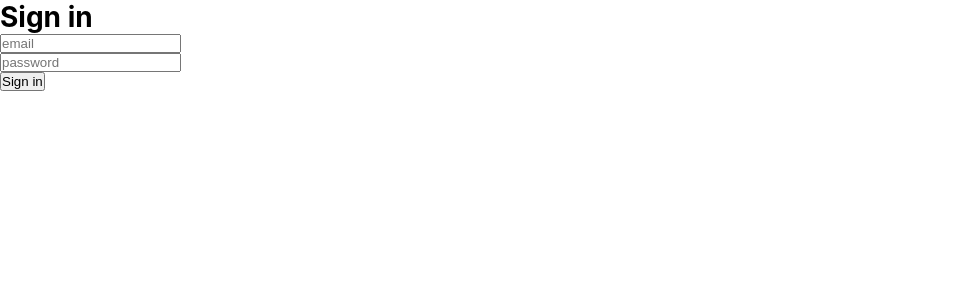
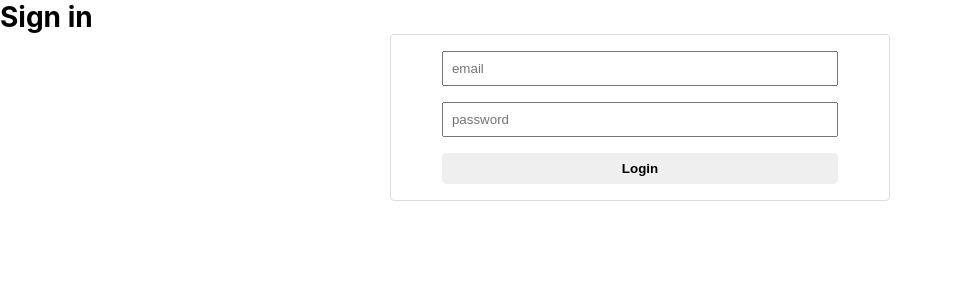
Before and after one commit to harutete/fuku, a Next.js app: page /sign-in in a window 1280 px wide. Shown: the top 300 px of the page, without its empty margins (0-953 px from the left). Built offline with nearby package versions, Linux system fonts and the light colour scheme; no server answers.

Commit message:
Fix: サインインページのフォームをコンポーネントを読むようにする

```diff
--- a/src/pages/login/index.tsx
+++ b/src/pages/login/index.tsx
@@ -34,6 +34,7 @@ const Login: NextPage = () => {
       <main>
         <h1>Login</h1>
         <Form onSubmit={handleLogin} email={email} handleSetEmail={handleSetEmail} password={password} handleSetPassword={handleSetPassword} submitValue="Login" />
+        <p><Link href="/sign-in">Create account?</Link></p>
       </main>
     </div>
   )
--- a/src/pages/sign-in/index.tsx
+++ b/src/pages/sign-in/index.tsx
@@ -5,6 +5,8 @@ import { useRouter } from 'next/router'
 
 import { createAppAccount } from '../../libs/firebase/auth'
 import { useInput } from '../../hooks/useInput'
+
+import { Form } from '../../components/organisms/Form'
 
 const Login: NextPage = () => {
   const { value: email, handleSetValue: handleSetEmail } = useInput('')
@@ -28,17 +30,7 @@ const Login: NextPage = () => {
 
       <main>
         <h1>Sign in</h1>
-        <div>
-        <form onSubmit={handleSignIn}>
-            <div>
-              <input type="text" placeholder="email" value={email} onChange={handleSetEmail} />
-            </div>
-            <div>
-              <input type="password" placeholder="password" value={password} onChange={handleSetPassword} />
-            </div>
-            <input type="submit" value="Sign in" />
-          </form>
-        </div>
+        <Form onSubmit={handleSignIn} email={email} handleSetEmail={handleSetEmail} password={password} handleSetPassword={handleSetPassword} submitValue="Login" />
       </main>
     </div>
   )
```
